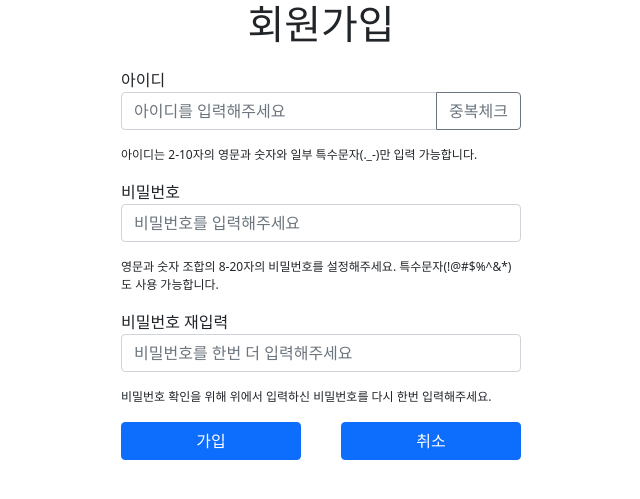
After one commit to khakaa/hanghae_yanudu_6, a Flask app: page /signup in a window 1280 px wide. The commit adds this page. Shown: the top 499 px of the page, without its empty margins (319-959 px from the left). Run offline with Flask 2, Linux system fonts and the light colour scheme.

```diff
--- a/app.py
+++ b/app.py
@@ -15,6 +15,15 @@ def main():
 def home():
     return render_template('login.html')
 
+@app.route('/signup')
+def signup():
+    return render_template('signup.html')
+
+@app.route('/signup/check_dup')
+def checkdup():
+    id_receive = request.form.get('id_give')
+    print(id_receive)
+
 @app.route('/submit')
 def submit():
     return render_template('submit.html')
--- /dev/null
+++ b/static/css/reset.css
@@ -0,0 +1,48 @@
+/* http://meyerweb.com/eric/tools/css/reset/
+   v2.0 | 20110126
+   License: none (public domain)
+*/
+
+html, body, div, span, applet, object, iframe,
+h1, h2, h3, h4, h5, h6, p, blockquote, pre,
+a, abbr, acronym, address, big, cite, code,
+del, dfn, em, img, ins, kbd, q, s, samp,
+small, strike, strong, sub, sup, tt, var,
+b, u, i, center,
+dl, dt, dd, ol, ul, li,
+fieldset, form, label, legend,
+table, caption, tbody, tfoot, thead, tr, th, td,
+article, aside, canvas, details, embed,
+figure, figcaption, footer, header, hgroup,
+menu, nav, output, ruby, section, summary,
+time, mark, audio, video {
+	margin: 0;
+	padding: 0;
+	border: 0;
+	font-size: 100%;
+	font: inherit;
+	vertical-align: baseline;
+}
+/* HTML5 display-role reset for older browsers */
+article, aside, details, figcaption, figure,
+footer, header, hgroup, menu, nav, section {
+	display: block;
+}
+body {
+	line-height: 1;
+}
+ol, ul {
+	list-style: none;
+}
+blockquote, q {
+	quotes: none;
+}
+blockquote:before, blockquote:after,
+q:before, q:after {
+	content: '';
+	content: none;
+}
+table {
+	border-collapse: collapse;
+	border-spacing: 0;
+}
--- /dev/null
+++ b/static/css/style.css
@@ -0,0 +1,57 @@
+/* 로그인 css */
+.login-wrap{
+    width:400px;
+    height: 1000;
+    margin:auto;
+}
+.title{
+    width: 160px;
+    margin: 0 auto 20px auto;
+    text-align: center;
+}
+.justy-center{
+    justify-content: center;
+}
+.button-block .login-btn button, .button-block .signup-btn button{
+    width:100%;
+    margin-bottom: 15px;
+}
+.flex-between{
+    display: flex;
+    justify-content: space-between;
+}
+.flex-between button{
+    width:45%;
+}
+
+.help{
+    font-size: 12px;
+}
+
+/* 배너 */
+.banner{
+    width: 100%;
+    height: 150px;
+    background-color: yellow;
+    display: flex;
+}
+.banner-title{
+    width:170px;
+    margin: 0 auto 20px auto;
+    font-size: 20px;
+}
+.login-tag{
+    margin-right: 10px;
+}
+
+/* hidden */
+.hidden {
+    display: none !important;
+}
+/* font color */
+.warn{
+    color:red;
+}
+.pass{
+    color:yellowgreen;
+}
--- /dev/null
+++ b/static/js/signup.js
@@ -0,0 +1,80 @@
+const idCheck = document.querySelector('.idCheck')
+
+function is_nickname(asValue) {
+    var regExp = /^(?=.*[a-zA-Z])[-a-zA-Z0-9_.]{2,10}$/;
+    return regExp.test(asValue);
+}
+
+function is_password(asValue) {
+    var regExp = /^(?=.*\d)(?=.*[a-zA-Z])[0-9a-zA-Z!@#$%^&*]{8,20}$/;
+    return regExp.test(asValue);
+}
+
+function check_dup(){
+    let username = $("#id-input").val();
+    console.log(username)
+    if(username == ""){
+        $("#help-id").text("아이디를 입력해주세요.").addClass("warn").removeClass("pass");
+        $("#id-input").focus();
+        return;
+    }else if(!is_nickname(username)){
+        $("#help-id").text("아이디 형식을 확인해주세요. 영문과 숫자, 일부 특수문자(._-) 사용 가능. 2-10자 길이").addClass("warn").removeClass("pass");
+        $("#id-input").focus();
+        return;
+    }else{
+        // $.ajax({
+        //     type: "POST",
+        //     url: "/signup/check_dup",
+        //     data:{
+        //         id_give:username
+        //     },
+        //     success: function (response){
+        //         if(response["exists"]){
+        //             $("help-id").text("이미 존재하는 아이디입니다.").addClass("warn").removeClass("pass");
+        //             $("#id-input").focus();
+        //         }else{
+        //             $("#help-id").text("사용할 수 있는 아이디입니다.").addClass("pass").removeClass("warn");
+        //             return;
+        //         }
+        //     }
+        // })
+        $("#help-id").text("사용할 수 있는 아이디입니다.").addClass("pass").removeClass("warn");
+        return;
+    }
+}
+
+idCheck.addEventListener('click',check_dup)
+
+// function check_dup() {
+//     let username = $("#input-username").val()
+//     console.log(username)
+//     if (username == "") {
+//         $("#help-id").text("아이디를 입력해주세요.").removeClass("is-safe").addClass("is-danger")
+//         $("#input-username").focus()
+//         return;
+//     }
+//     if (!is_nickname(username)) {
+//         $("#help-id").text("아이디의 형식을 확인해주세요. 영문과 숫자, 일부 특수문자(._-) 사용 가능. 2-10자 길이").removeClass("is-safe").addClass("is-danger")
+//         $("#input-username").focus()
+//         return;
+//     }
+//     $("#help-id").addClass("is-loading")
+//     $.ajax({
+//         type: "POST",
+//         url: "/sign_up/check_dup",
+//         data: {
+//             username_give: username
+//         },
+//         success: function (response) {
+
+//             if (response["exists"]) {
+//                 $("#help-id").text("이미 존재하는 아이디입니다.").removeClass("is-safe").addClass("is-danger")
+//                 $("#input-username").focus()
+//             } else {
+//                 $("#help-id").text("사용할 수 있는 아이디입니다.").removeClass("is-danger").addClass("is-success")
+//             }
+//             $("#help-id").removeClass("is-loading")
+
+//         }
+//     });
+// }
--- a/templates/base.html
+++ b/templates/base.html
@@ -5,11 +5,15 @@
     <meta http-equiv="X-UA-Compatible" content="IE=edge" />
     <meta name="viewport" content="width=device-width, initial-scale=1.0" />
     <title>Document</title>
-    <link rel="stylesheet" href="{{ url_for('static', filename='style.css' )}}">
-    <link rel="stylesheet" href="{{ url_for('static', filename='reset.css' )}}">
+    <link rel="stylesheet" href="{{ url_for('static', filename='css/style.css' )}}">
+    <link rel="stylesheet" href="{{ url_for('static', filename='css/reset.css' )}}">
+    <link href="https://cdn.jsdelivr.net/npm/bootstrap@5.1.1/dist/css/bootstrap.min.css" rel="stylesheet" integrity="sha384-F3w7mX95PdgyTmZZMECAngseQB83DfGTowi0iMjiWaeVhAn4FJkqJByhZMI3AhiU" crossorigin="anonymous">
+    <script defer src="https://ajax.googleapis.com/ajax/libs/jquery/3.5.1/jquery.min.js"></script>
+    {% block head %}
+    {% endblock %}
 </head>
 <body>
-    {% block content %}
-    {% endblock %}
+  {% block content %}
+  {% endblock %}
 </body>
 </html>
--- /dev/null
+++ b/templates/signup.html
@@ -0,0 +1,115 @@
+{% extends 'base.html' %}
+
+{% block head %}
+<script defer src="{{ url_for('static', filename='js/signup.js') }}"></script>
+
+{% endblock %}
+
+{% block content %}
+<div class = "login-wrap">
+    <div class="title">
+        <div class='signup-title'><h1>회원가입</h1></div>
+    </div>
+    <div>아이디</div>
+    <div class="input-group mb-3">
+        <input type="text" class="form-control" id ="id-input" placeholder="아이디를 입력해주세요" aria-label="Recipient's username" aria-describedby="button-addon2">
+        <button class="idCheck btn btn-outline-secondary" type="button" id="button-addon2">중복체크</button>
+    </div>
+    <p id="help-id" class="help">아이디는 2-10자의 영문과 숫자와 일부 특수문자(._-)만 입력 가능합니다.</p>
+    <p id="help-id-login" class="help is-danger"></p>
+    <div>비밀번호</div>
+    <div class="input-group mb-3">
+        <input type="text"  class="form-control" id = 'password1'placeholder="비밀번호를 입력해주세요" aria-label="Recipient's username" aria-describedby="button-addon2">
+    </div>
+        <p id="help-password" class="help">영문과 숫자 조합의 8-20자의 비밀번호를 설정해주세요. 특수문자(!@#$%^&*)도 사용 가능합니다.</p>
+    <div >비밀번호 재입력</div>
+    <div class="pw-checkbox input-group mb-3" >
+        <input type="text" class="form-control" id='password2' placeholder="비밀번호를 한번 더 입력해주세요" aria-label="Recipient's username" aria-describedby="button-addon2">
+    </div>
+    <p id="help-password2" class="help">비밀번호 확인을 위해 위에서 입력하신 비밀번호를 다시 한번 입력해주세요.</p>
+    <div class="button-block">
+        <div class="flex-between">
+            <button type="button" class="btn btn-primary">가입</button>
+            <button type="button" class="cancel-btn btn btn-primary">취소</button>
+        </div>
+    </div>
+</div>
+
+
+{% endblock %}
+<!--
+<section class="section">
+    <div class="container">
+        <div class="box" style="max-width: 480px;margin:auto">
+            <article class="media">
+                <div class="media-content">
+                    <div class="content">
+                        <div class="field has-addons">
+                            <div class="control has-icons-left" style="width:100%">
+                                <input id="input-username" class="input" type="text" placeholder="아이디">
+                                <span class="icon is-small is-left"><i class="fa fa-user"></i></span>
+                            </div>
+                            <div id="btn-check-dup" class="control">
+                                <button class="button is-sparta" onclick="check_dup()">중복확인</button>
+                            </div>
+
+                        </div>
+                        <p id="help-id" class="help">아이디는 2-10자의 영문과 숫자와 일부 특수문자(._-)만 입력 가능합니다.</p>                        <p id="help-id-login" class="help is-danger"></p>
+
+                        <div class="field">
+                            <div class="control has-icons-left">
+                                <input id="input-password" class="input" type="password" placeholder="비밀번호">
+                                <span class="icon is-small is-left"><i class="fa fa-lock"></i></span>
+                            </div>
+                            <p id="help-password" class="help">영문과 숫자 조합의 8-20자의 비밀번호를 설정해주세요. 특수문자(!@#$%^&*)도 사용 가능합니다.</p>
+                        </div>
+
+
+                    </div>
+                    <div id="div-sign-in-or-up" class="has-text-centered">
+                        <nav class="level is-mobile">
+                            <button class="level-item button is-sparta" onclick="sign_in()">
+                                로그인
+                            </button>
+
+                        </nav>
+                        <hr>
+                        <h4 class="mb-3">아직 회원이 아니라면</h4>
+                        <nav class="level is-mobile">
+
+                            <button class="level-item button is-sparta is-outlined"
+                                    onclick="toggle_sign_up()">
+                                회원가입하기
+                            </button>
+                        </nav>
+                    </div>
+
+                    <div id="sign-up-box">
+                        <div class="mb-5">
+                            <div class="field">
+                                <div class="control has-icons-left" style="width:100%">
+                                    <input id="input-password2" class="input" type="password"
+                                           placeholder="비밀번호 재입력">
+                                    <span class="icon is-small is-left"><i class="fa fa-lock"></i></span>
+                                </div>
+                                <p id="help-password2" class="help">비밀번호를 다시 한 번 입력해주세요.</p>
+
+                            </div>
+                        </div>
+                        <nav class="level is-mobile">
+                            <button class="level-item button is-sparta" onclick="sign_up()">
+                                회원가입
+                            </button>
+                            <button class="level-item button is-sparta is-outlined" onclick="toggle_sign_up()">
+                                취소
+                            </button>
+                        </nav>
+                    </div>
+
+
+                </div>
+            </article>
+        </div>
+
+    </div>
+</section> -->
```
Also changed, not shown: static/js/login.js (added, +15 -0 lines), templates/login.html (+28 -1 lines).
